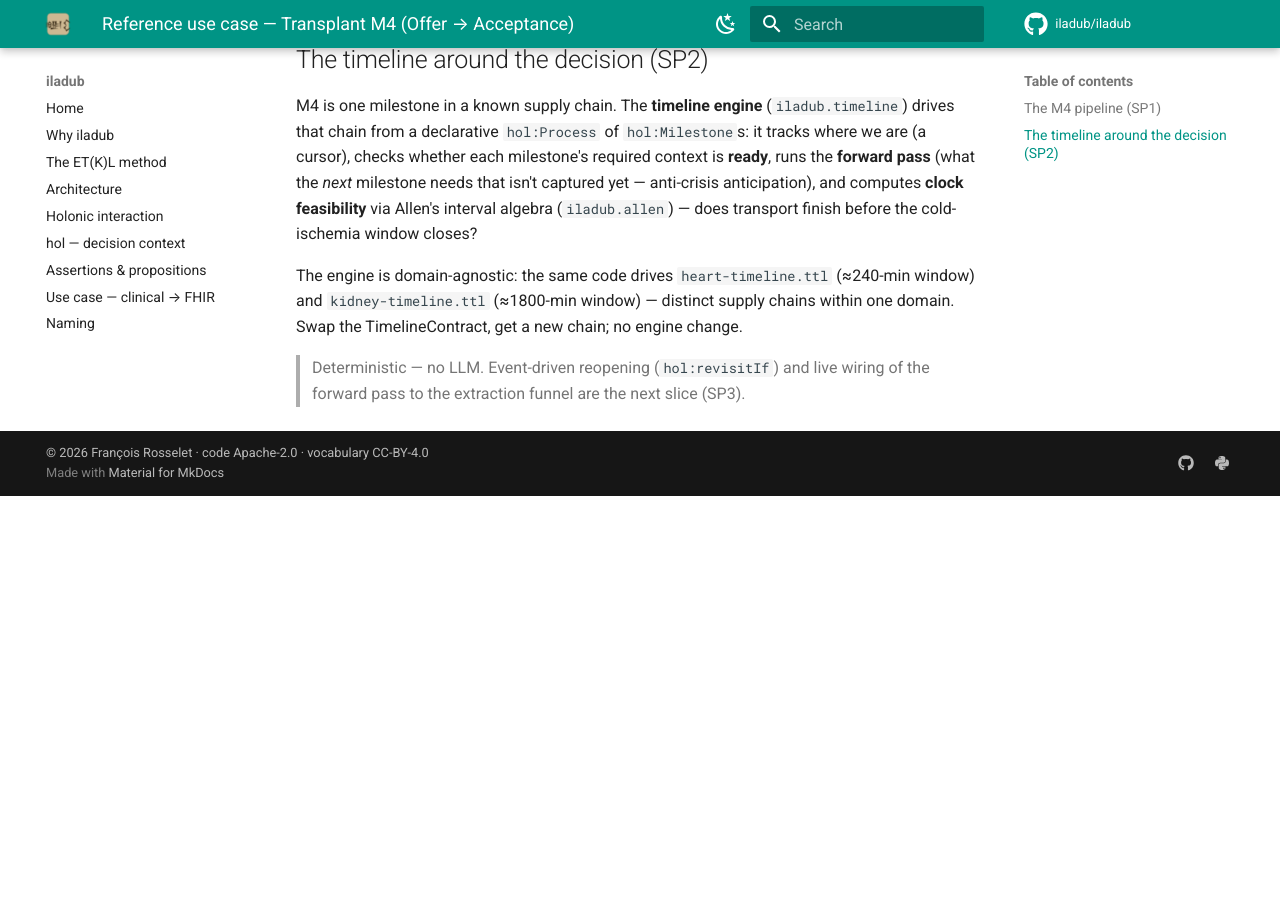
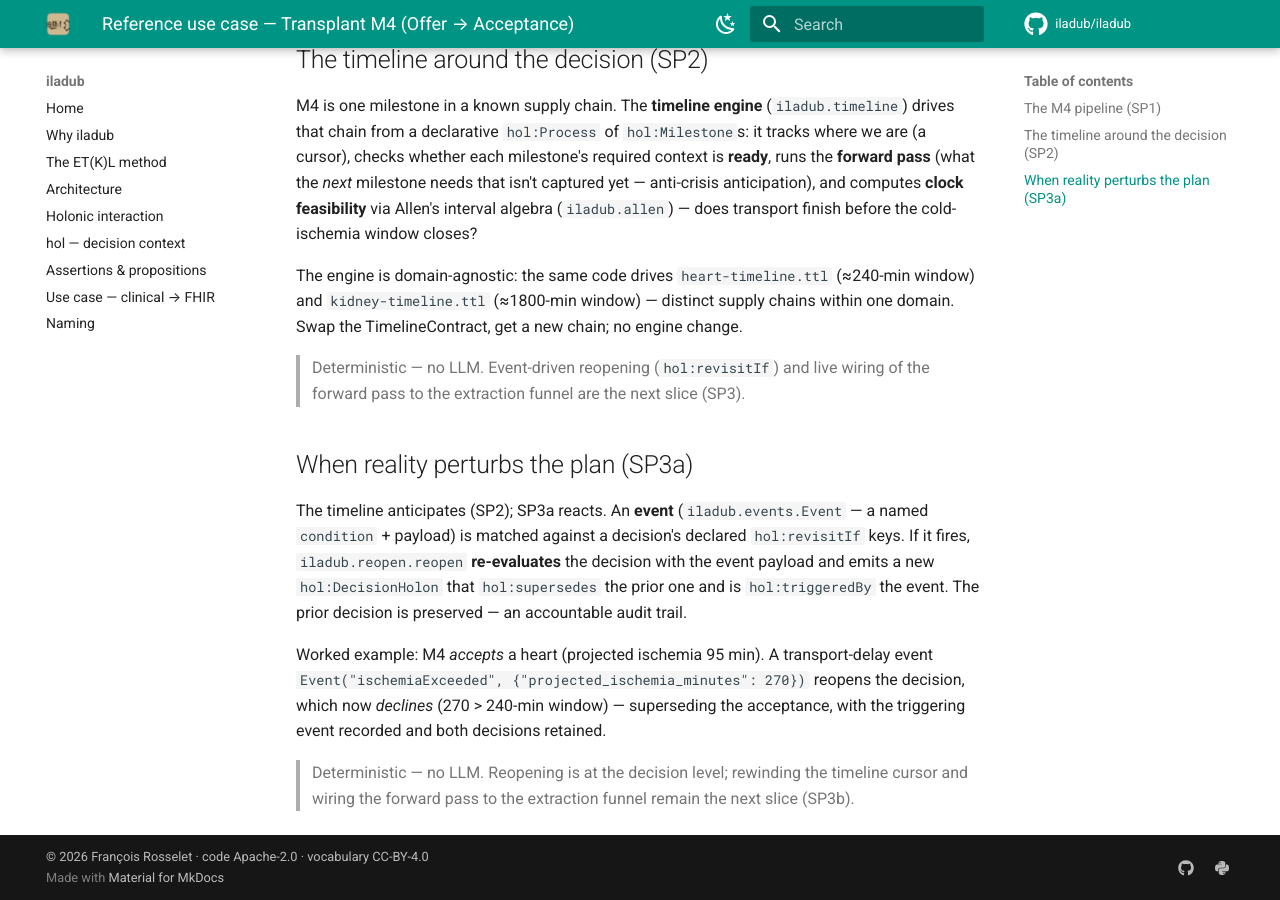
Before and after one commit to iladub/iladub, an MkDocs documentation site: the page built from docs/use-case-transplant-m4.md, in a window 1280 px wide and 900 px high, scrolled down 574 px. Built offline with MkDocs 1.6.1 and Material for MkDocs 9.7.7, drawn with Linux system fonts in a browser that asks for light colours; comment, search, counter and statistics services are not loaded; before the commit the page ends 1070 px from its top, so only the background shows below that.

Commit message:
docs(sp3a): event-driven reopening section in the transplant use case
Co-Authored-By: Claude Sonnet 4.6 <noreply@anthropic.com>

```diff
--- a/docs/use-case-transplant-m4.md
+++ b/docs/use-case-transplant-m4.md
@@ -31,3 +31,19 @@ Swap the TimelineContract, get a new chain; no engine change.
 
 > Deterministic — no LLM. Event-driven reopening (`hol:revisitIf`) and live wiring of the
 > forward pass to the extraction funnel are the next slice (SP3).
+
+## When reality perturbs the plan (SP3a)
+
+The timeline anticipates (SP2); SP3a reacts. An **event** (`iladub.events.Event` — a named
+`condition` + payload) is matched against a decision's declared `hol:revisitIf` keys. If it
+fires, `iladub.reopen.reopen` **re-evaluates** the decision with the event payload and emits a
+new `hol:DecisionHolon` that `hol:supersedes` the prior one and is `hol:triggeredBy` the event.
+The prior decision is preserved — an accountable audit trail.
+
+Worked example: M4 *accepts* a heart (projected ischemia 95 min). A transport-delay event
+`Event("ischemiaExceeded", {"projected_ischemia_minutes": 270})` reopens the decision, which
+now *declines* (270 > 240-min window) — superseding the acceptance, with the triggering event
+recorded and both decisions retained.
+
+> Deterministic — no LLM. Reopening is at the decision level; rewinding the timeline cursor and
+> wiring the forward pass to the extraction funnel remain the next slice (SP3b).
```
